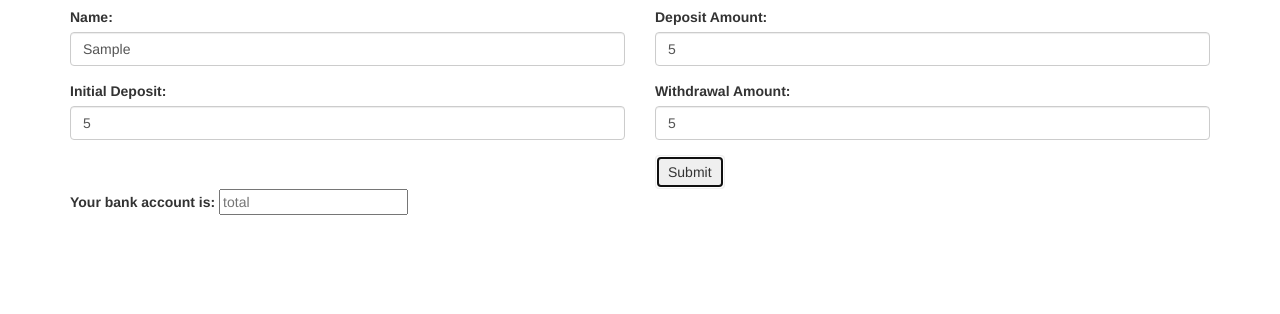
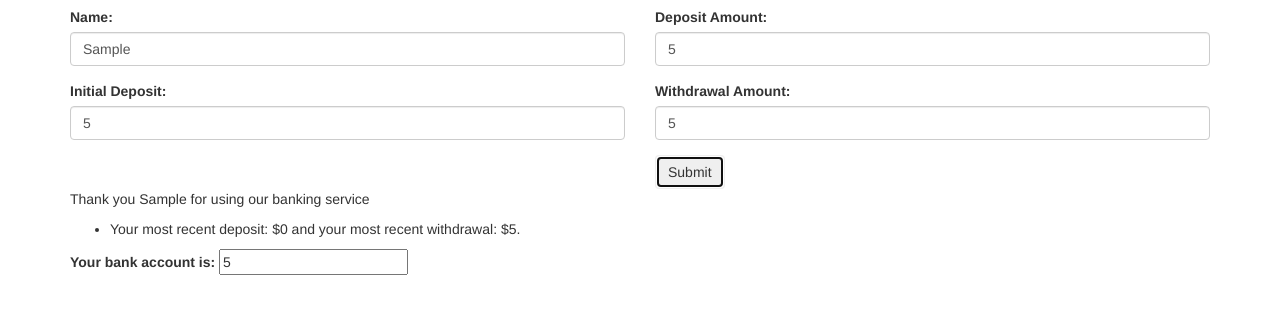
Before and after one commit to minhchan11/bank-account, a plain HTML site: page index.html in a window 1280 px wide. Both pictures are taken after typing "Sample", "5", "5", "5" into the empty fields and a click on the button "Submit". Shown: the part 56-370 px from the top of the page. Drawn offline with Linux system fonts and the light colour scheme.

Commit message:
add all results needed

```diff
--- a/JS/scripts.js
+++ b/JS/scripts.js
@@ -42,15 +42,14 @@ $(document).ready(function(){
       var userStatement = new Statements(initialInput, depositInput, withdrawalInput);
 
       userAccount.Statements.push(userStatement);
+      userStatement.Total();
       console.log(userStatement);
-      userStatement.Total();
-      console.log(total);
+
+      $(".results").show();
+      $("ul#balance").append("<li>"+"Your most recent deposit: $"+ userStatement.deposit + " and your most recent withdrawal: $" + userStatement.withdrawal + "." + "</li>")
+      $(".name").text(userAccount.fullname);
+      $("input#output").val(total);
     });
 
-
-    // userAccount.Total();
-    // console.log(total);
-    // $(".name").text(name);
-    // $("input#output").val(total);
   });
 });
--- a/index.html
+++ b/index.html
@@ -48,6 +48,7 @@
     <div class="row results">
       <div class="col-md-12">
         <p>Thank you <span class="name"></span> for using our banking service</p>
+        <ul id="balance"></ul>
       </div>
     </div>
     <label for="result">Your bank account is:</label>
```
